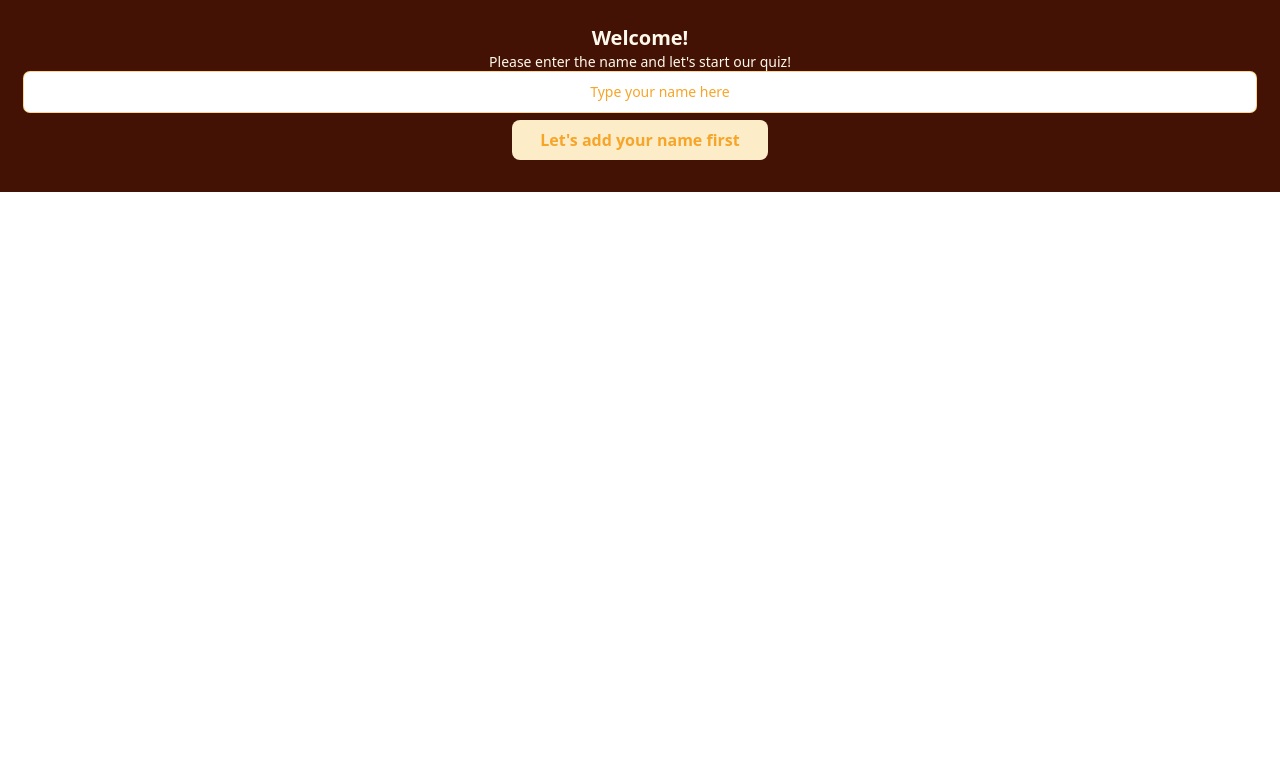
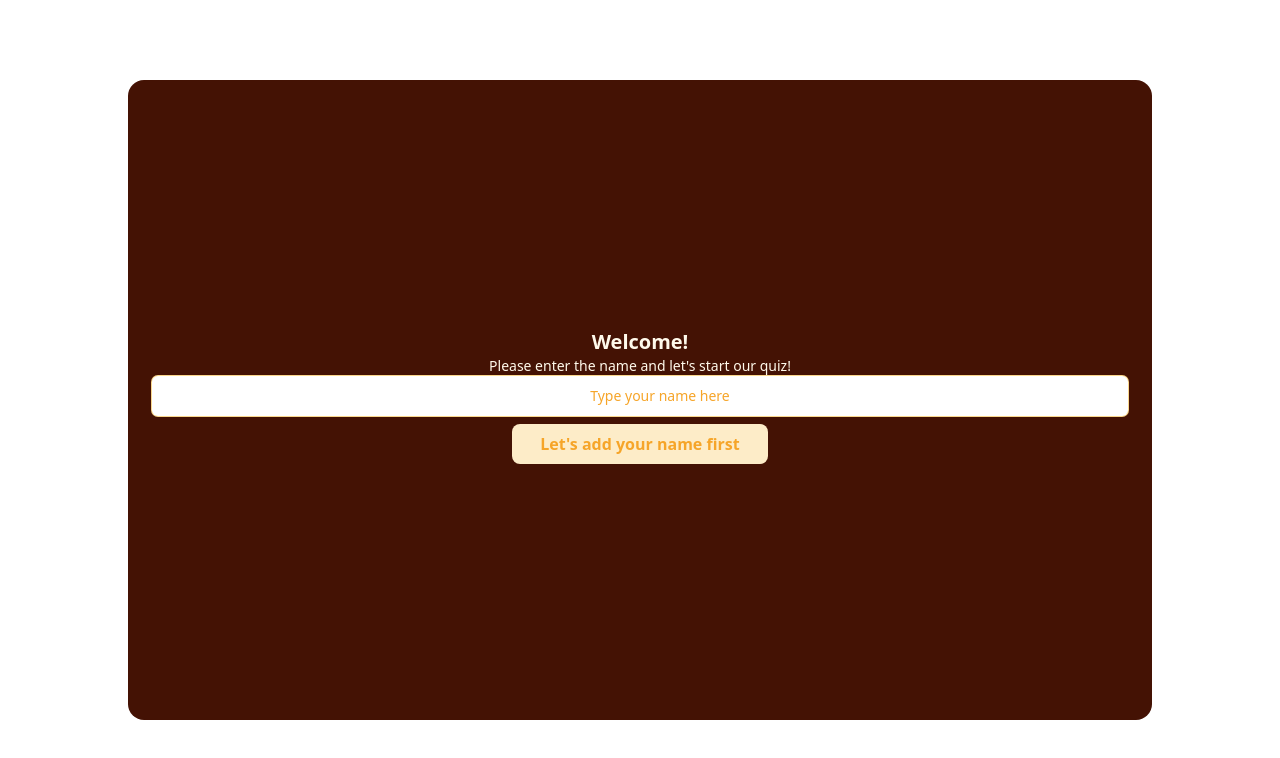
Before and after one commit to tony-blackie/music-quiz, a Next.js app: page /login in a window 1280 px wide. Shown: the top 758 px of the page. Built offline with nearby package versions, Linux system fonts and the light colour scheme.

Commit message:
apply styling improvements

```diff
--- a/src/app/layout.tsx
+++ b/src/app/layout.tsx
@@ -15,9 +15,9 @@ export default function RootLayout({
   children: React.ReactNode;
 }>) {
   return (
-    <html lang="en">
+    <html lang="en" className="h-full">
       <body
-        className={inter.className}
+        className={`${inter.className} h-full flex justify-center items-center`}
         style={{
           background: "none",
         }}
--- a/src/app/login/LoginForm.tsx
+++ b/src/app/login/LoginForm.tsx
@@ -9,7 +9,7 @@ const LoginForm = () => {
   const [name, setName] = useState("");
 
   return (
-    <form className="flex flex-col items-center justify-center flex-auto p-6 bg-mango-950">
+    <form className="flex flex-col items-center justify-center flex-auto p-6">
       <h1 className="text-xl font-bold text-center text-mango-50">Welcome!</h1>
 
       <p className="text-sm text-center text-mango-50">
--- a/src/app/login/page.tsx
+++ b/src/app/login/page.tsx
@@ -2,7 +2,7 @@ import LoginForm from "./LoginForm";
 
 const Login = () => {
   return (
-    <div className="flex font-sans">
+    <div className="flex w-4/5 font-sans rounded-2xl h-4/5 bg-mango-950">
       <LoginForm />
     </div>
   );
```
